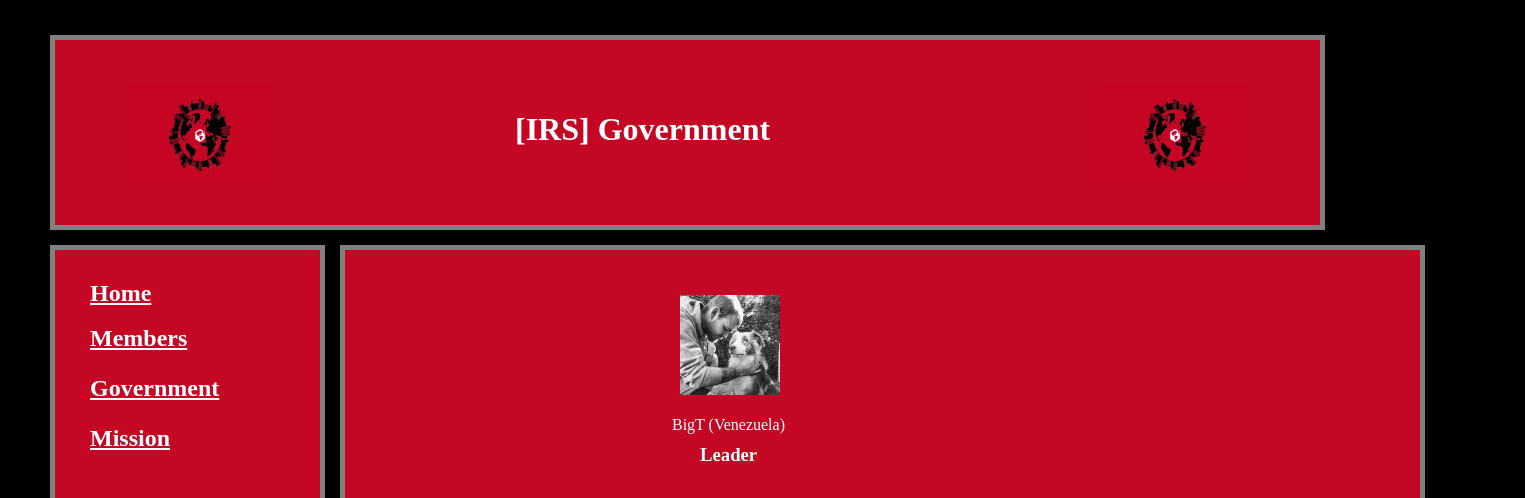
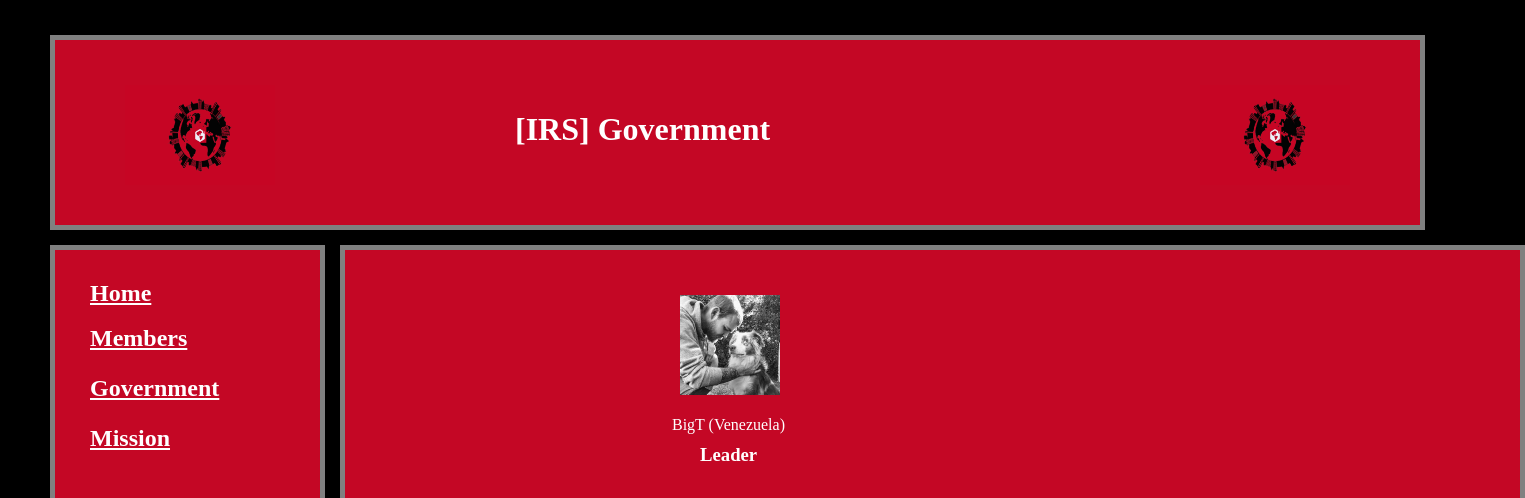
Before and after one commit to BigTallahasee/-IRS-Website, a plain HTML site: page pages/government.html in a window 1280 px wide. Shown: the top 498 px of the page, 1525 px wide, since content can reach past the window. Drawn offline with Linux system fonts and the light colour scheme.

Commit message:
Update government.html

```diff
--- a/pages/government.html
+++ b/pages/government.html
@@ -18,8 +18,8 @@
     </head>
     <body>
         <span>
-            <div style="position:absolute; background-color: gray; width: 1275px; height: 195px; top: 35px; left: 50px;"></div>
-            <div style="position: absolute; background-color: rgb(196, 7, 37); width: 1265px; height: 185px; top: 40px; left: 55px;">
+            <div style="position:absolute; background-color: gray; width: 1375px; height: 195px; top: 35px; left: 50px;"></div>
+            <div style="position: absolute; background-color: rgb(196, 7, 37); width: 1365px; height: 185px; top: 40px; left: 55px;">
                 <img src="../irs.png" width="150px" height="100px" style="position: absolute; top: 45px; left:70px;">
                 <h1 style="position: absolute; top: 50px; left: 460px; color: white;">[IRS] Government</h1>
                 <img src="../irs.png" width="150px" height="100px" style="position: absolute; top: 45px; right:70px;">
@@ -37,8 +37,8 @@
         </span>
 
         <span>
-            <div style="position:absolute; background-color: gray; width: 1085px; height: 1115px; top: 245px; left: 340px;"></div>
-            <div style="position: absolute; background-color: rgb(196, 7, 37); width: 1075px; height: 1105px; top: 250px; left: 345px; color:white;">
+            <div style="position:absolute; background-color: gray; width: 1185px; height: 1115px; top: 245px; left: 340px;"></div>
+            <div style="position: absolute; background-color: rgb(196, 7, 37); width: 1175px; height: 1105px; top: 250px; left: 345px; color:white;">
                 <span name="slot_one" style="position:absolute; top: 30px; left:290px;">
                     <img src="imgs/bigt.png" width=" 100px" height="100px" style="position: absolute; top: 15px; left: 45px;">
                     <span name="slot_label" style="position: absolute; width: 150px; height: 80px; top: 120px; left: 20px;">
```
